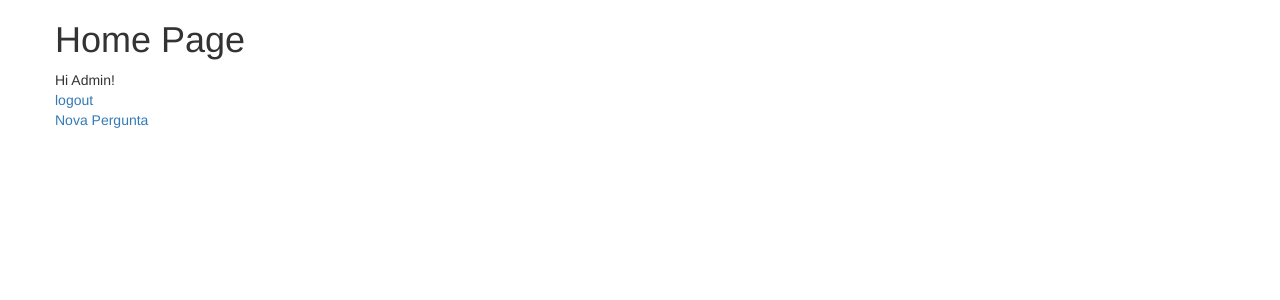
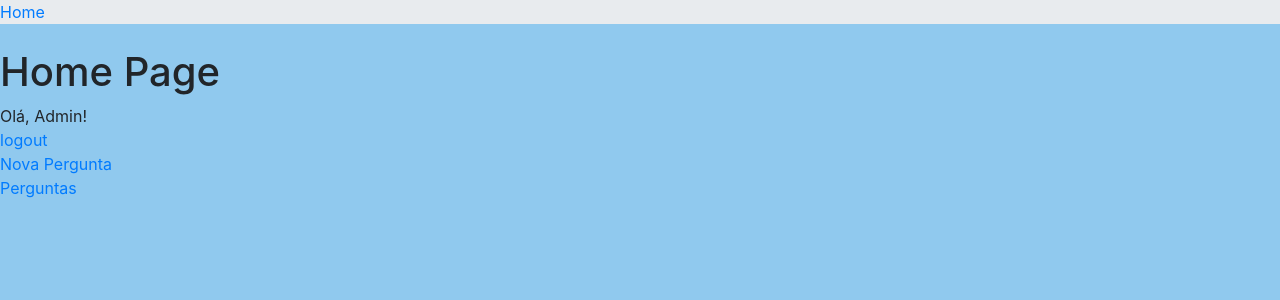
Before and after one commit to gabrielfrborges/inpute, a Django app: page /home/ in a window 1280 px wide. Shown: the top 300 px of the page. Run offline with Django 3.2, Linux system fonts and the light colour scheme; a user stored in the database is signed in; some libraries are stand-ins or nearby versions.

Commit message:
changing  the views

```diff
--- a/templates/login/base.html
+++ b/templates/login/base.html
@@ -1,23 +1,37 @@
 <!DOCTYPE html>
 <html lang="en">
 <head>
+   <!-- Required meta tags -->
   <meta charset="utf-8">
-  <title>inpute - {% block title %} {% endblock title %}</title>
   <meta name="viewport" content="width=device-width, initial-scale=1, shrink-to-fit=no">
 
-  <link rel="stylesheet" href="https://maxcdn.bootstrapcdn.com/bootstrap/3.4.0/css/bootstrap.min.css">
-  <script src="https://ajax.googleapis.com/ajax/libs/jquery/3.4.1/jquery.min.js"></script>
-  <script src="https://maxcdn.bootstrapcdn.com/bootstrap/3.4.0/js/bootstrap.min.js"></script>
+  <!-- Bootstrap CSS -->
+  <link rel="stylesheet" href="https://maxcdn.bootstrapcdn.com/bootstrap/4.0.0/css/bootstrap.min.css" integrity="sha384-Gn5384xqQ1aoWXA+058RXPxPg6fy4IWvTNh0E263XmFcJlSAwiGgFAW/dAiS6JXm" crossorigin="anonymous">
+
+  <meta charset="UTF-3">
+  <meta name="viewport" content="width=device-width, initial-scale=1.0">
+  <meta http-equiv="X-UA-Compatible" content="ie=edge">
+
+  <title>inpute - {% block title %} {% endblock title %}</title>
 </head>
-<body>
-  <!-- inserir cabeçalho -->
-  <main role= "main" class= "container">
-    <div class= "row" >
-      <div class = "col md-8 d-flex justify-content-center" >
+<body cz-shortcut-listen="true" style= "background-color: #90c9ee" >
+  <nav clas = "navbar navbar-light bg-light" style= "background-color: #eeee">
+    <a href ="{% url 'home' %}">Home</a>
+  </nav>
+
+  <main role= "main" class= "w3-container">
+    <div class="row justify-content-md-" >
+      <div class="col-md-6 column rounded ui-sortable">
+          <br>
           {% block content %}{% endblock content %}
+          <br>
       </div>
     </div>
   </main>
-
+  <!-- Optional JavaScript -->
+    <!-- jQuery first, then Popper.js, then Bootstrap JS -->
+    <script src="https://code.jquery.com/jquery-3.2.1.slim.min.js" integrity="sha384-KJ3o2DKtIkvYIK3UENzmM7KCkRr/rE9/Qpg6aAZGJwFDMVNA/GpGFF93hXpG5KkN" crossorigin="anonymous"></script>
+    <script src="https://cdnjs.cloudflare.com/ajax/libs/popper.js/1.12.9/umd/popper.min.js" integrity="sha384-ApNbgh9B+Y1QKtv3Rn7W3mgPxhU9K/ScQsAP7hUibX39j7fakFPskvXusvfa0b4Q" crossorigin="anonymous"></script>
+    <script src="https://maxcdn.bootstrapcdn.com/bootstrap/4.0.0/js/bootstrap.min.js" integrity="sha384-JZR6Spejh4U02d8jOt6vLEHfe/JQGiRRSQQxSfFWpi1MquVdAyjUar5+76PVCmYl" crossorigin="anonymous"></script>
 </body>
 </html>
--- a/templates/login/home.html
+++ b/templates/login/home.html
@@ -5,10 +5,11 @@
 <h1>Home Page</h2>
 
     {% if user.is_authenticated %}
-        Hi {{ user.first_name }}!
+        Olá,  {{ user.first_name }}!
         <p>
             <a href="{% url 'logout' %}">logout</a><br>
-            <a href="{% url 'new_post' %}">Nova Pergunta</a>
+            <a href="{% url 'new_post' %}">Nova Pergunta</a><br>
+            <a href="{% url 'post_list' %}">Perguntas</a>
         </p>
 
     {% else %}
--- a/templates/posts/post_detail.html
+++ b/templates/posts/post_detail.html
@@ -10,7 +10,7 @@
             </div>
             <div>
                 Question made by: {{ question.user.first_name }}<br>
-                {{ question.date }}
+                {{ question.date |date:'d/m/y' }}
             </div>
     </div>
 
--- a/templates/posts/post_list.html
+++ b/templates/posts/post_list.html
@@ -10,7 +10,9 @@
                 </a>
             </div>
             <div><small style="color: grey">{{ answer.date }}</small></div>
-            <div>{{ question.description | linebreaks }}</div>
+            <div>
+                <p>{{ question.description | truncatechars:30}}</p>
+            </div>
         </div>
 
     {% endfor %}
```
